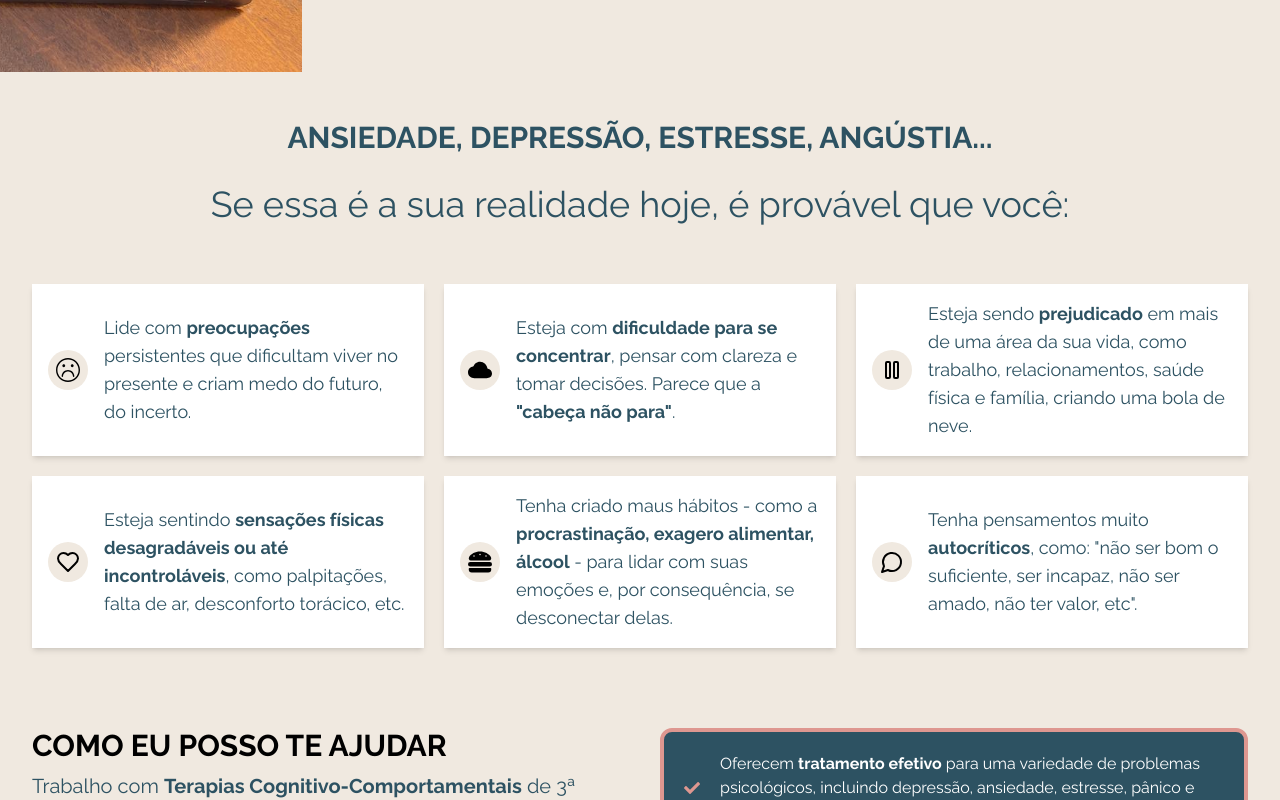
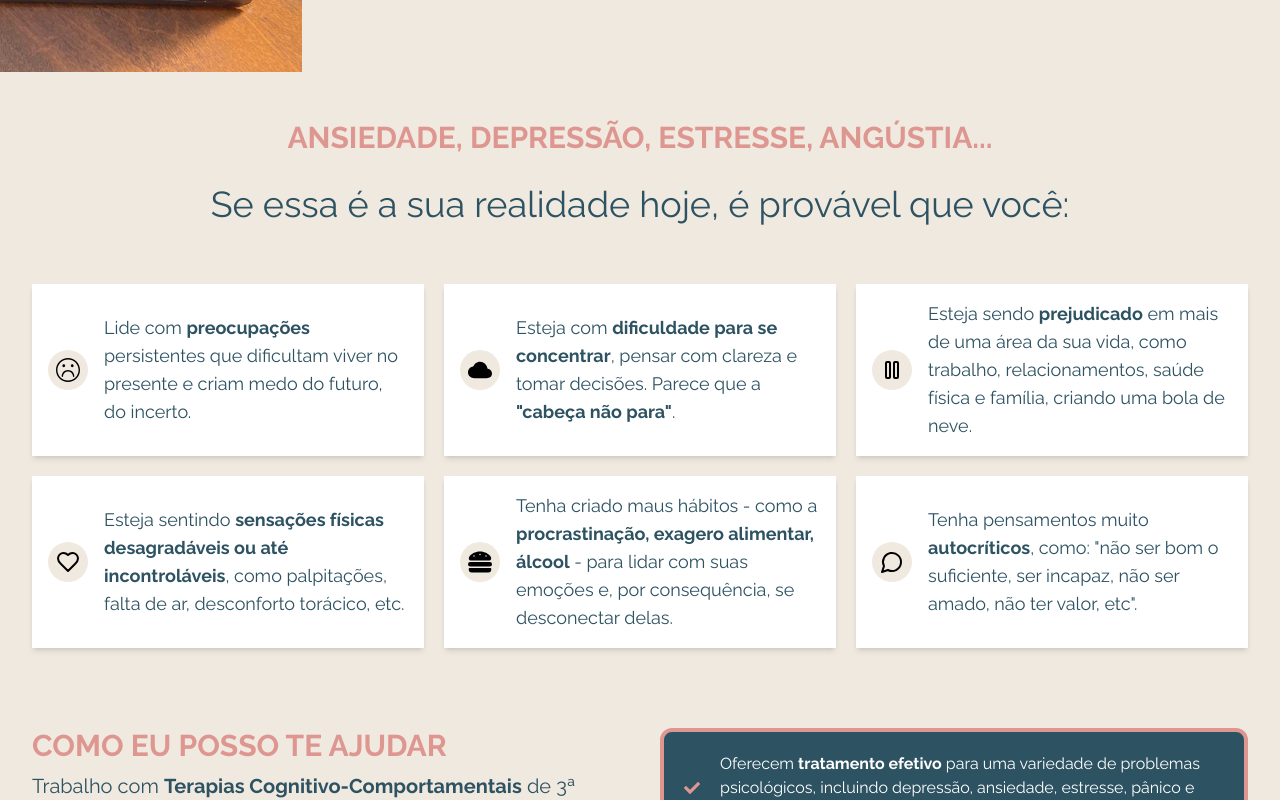
Before and after one commit to MarceloBxD/isacytryn, a Next.js app: page / in a window 1280 px wide. Shown: the part 800-1600 px from the top of the page. Built offline with nearby package versions, Linux system fonts and the light colour scheme.

Commit message:
chore: Refactor Title component to remove unused color prop

```diff
--- a/components/Title/index.tsx
+++ b/components/Title/index.tsx
@@ -4,17 +4,12 @@ import { motion } from "framer-motion";
 type TitleProps = {
   text: string;
   className?: string;
-  color?: string;
 };
 
-export const Title = ({ text, className, color = "terciary" }: TitleProps) => {
+export const Title = ({ text, className }: TitleProps) => {
   return (
     <motion.h2
-      className={`text-xl md:text-3xl mb-8 md:mb-2 text-left font-bold text-${
-        color.startsWith("#") || color.startsWith("rgb")
-          ? `[${color}]`
-          : `${color}`
-      } ${className} `}
+      className={`text-xl text-terciary md:text-3xl mb-8 md:mb-2 text-left font-bold  ${className} `}
     >
       {text}
     </motion.h2>
--- a/components/WhatsappIcon/index.tsx
+++ b/components/WhatsappIcon/index.tsx
@@ -30,9 +30,9 @@ export const WhatsappIcon = ({ mode = "default" }: WhatsappIconProps) => {
     <div
       className={`${
         scrollIsTop ? "hidden" : "fixed"
-      } bottom-4 right-4 hover:cursor-pointer flex items-center justify-center p-1.5 rounded-full bg-[${
-        mode === "light" ? "#FFF" : "#25D366"
-      }] `}
+      } bottom-4 right-4 hover:cursor-pointer flex items-center justify-center p-1.5 rounded-full ${
+        mode === "light" ? "bg-[#FFF]" : "bg-[#25D366]"
+      } `}
     >
       <Link href="https://api.whatsapp.com/send?phone=5521994633606&text=Oi,%20vim%20pelo%20site!%20">
         <FaWhatsapp size={32} color={mode === "light" ? "#25D366" : "#FFF"} />
```
